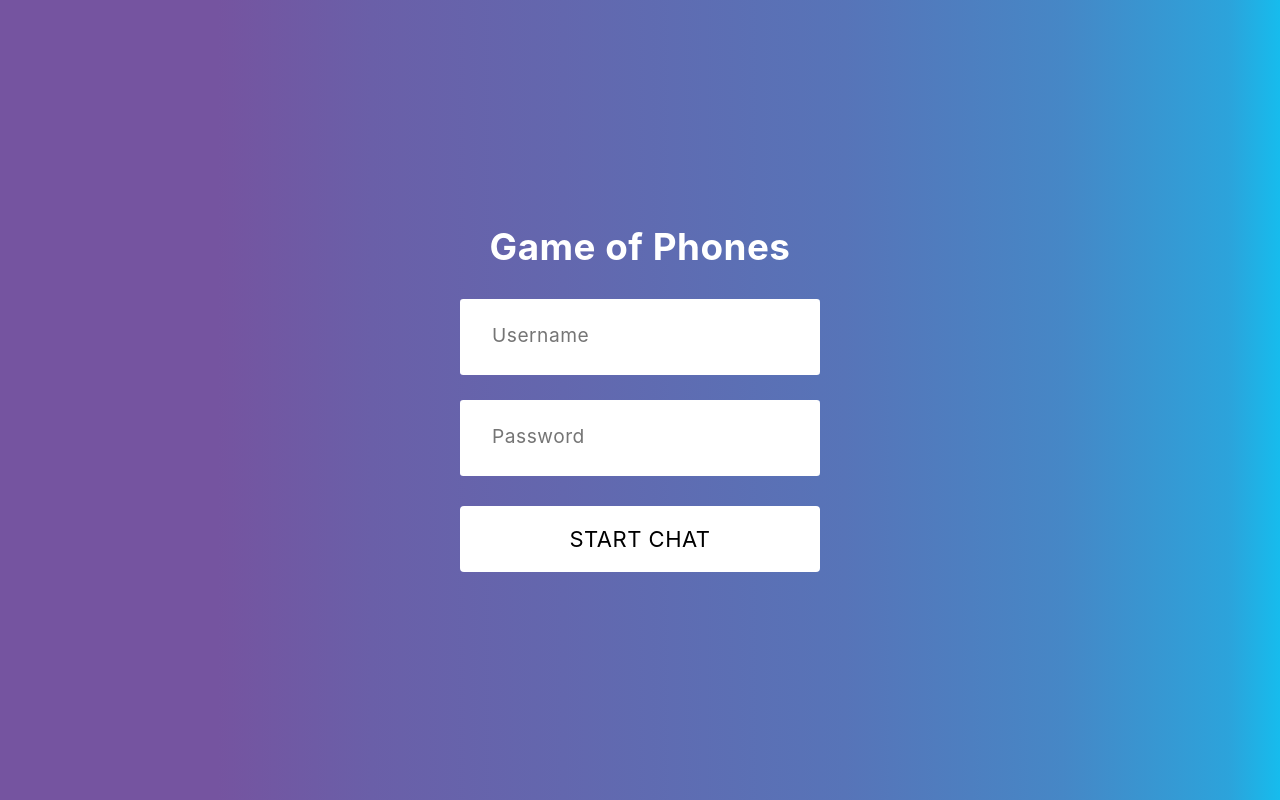
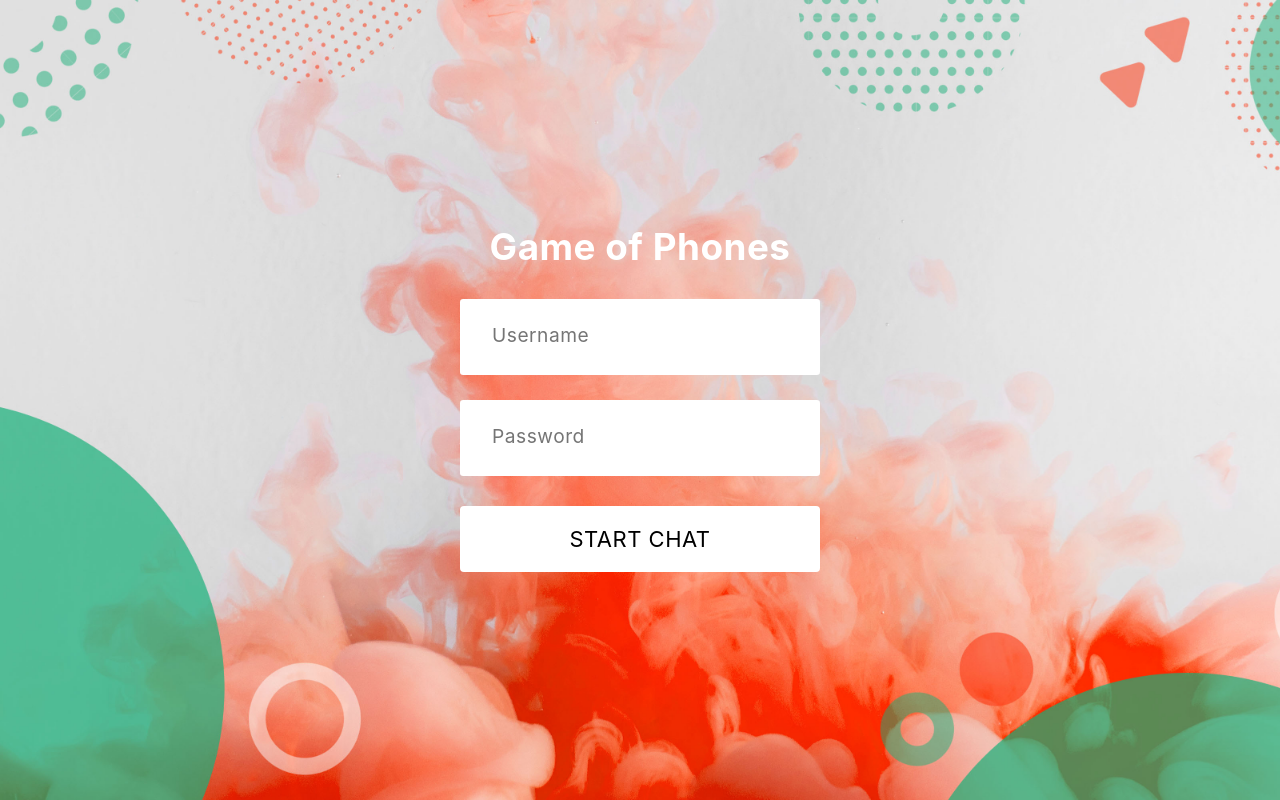
Before and after one commit to KevinMeldau/game_of_phones, a React (Create React App) app: page / in a window 1280 px wide. Built offline with nearby package versions, Linux system fonts and the light colour scheme.

Commit message:
Add image to login form and style error message

```diff
--- a/src/App.css
+++ b/src/App.css
@@ -130,6 +130,7 @@
   object-fit: cover;
   border-radius: 6px;
   height: 30vw;
+
   max-height: 200px;
   max-width: 200px;
   min-height: 100px;
@@ -215,8 +216,8 @@
 .wrapper {
   height: 100vh;
   width: 100%;
-  background: rgb(117, 84, 160);
-  background: linear-gradient(
+  /* background: rgb(117, 84, 160); */
+  /* background: linear-gradient(
     90deg,
     rgba(117, 84, 160, 1) 7%,
     rgba(117, 84, 160, 1) 17%,
@@ -227,7 +228,9 @@
     rgba(44, 163, 219, 1) 96%,
     rgba(22, 188, 237, 1) 100%,
     rgba(0, 212, 255, 1) 100%
-  );
+  ); */
+  background-image: url("./images/splash-bg.jpg");
+  background-size: cover;
   display: flex;
   justify-content: center;
   align-items: center;
--- a/src/components/LoginForm.jsx
+++ b/src/components/LoginForm.jsx
@@ -57,9 +57,9 @@ const Modal = () => {
             <button type="submit" className="button">
               <span>Start chat</span>
             </button>
+            <h2>{error}</h2>
           </div>
         </form>
-        <h2>{error}</h2>
       </div>
     </div>
   );
```
Also changed, not shown: src/images/splash-bg.jpg (added).
